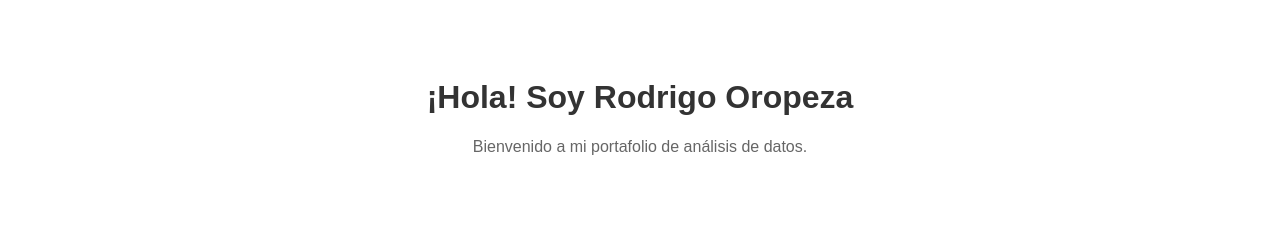
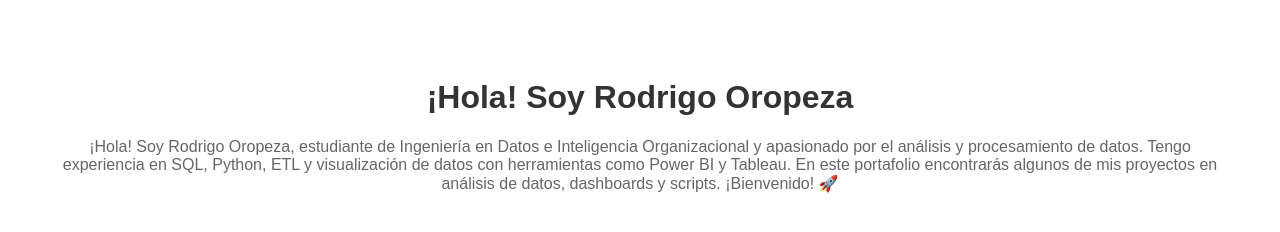
Before and after one commit to oropezarodrigo/oropezarodrigo.github.io, a plain HTML site: page index.html in a window 1280 px wide. Drawn offline with Linux system fonts and the light colour scheme.

Commit message:
Update index.html

```diff
--- a/index.html
+++ b/index.html
@@ -12,6 +12,10 @@
 </head>
 <body>
     <h1>¡Hola! Soy Rodrigo Oropeza</h1>
-    <p>Bienvenido a mi portafolio de análisis de datos.</p>
+    <p>¡Hola! Soy Rodrigo Oropeza, estudiante de Ingeniería en Datos e Inteligencia Organizacional y apasionado por el análisis y procesamiento de datos. Tengo experiencia en SQL, Python, ETL y visualización de datos con herramientas como Power BI y Tableau.
+
+En este portafolio encontrarás algunos de mis proyectos en análisis de datos, dashboards y scripts. ¡Bienvenido! 🚀
+
+</p>
 </body>
 </html>
```
